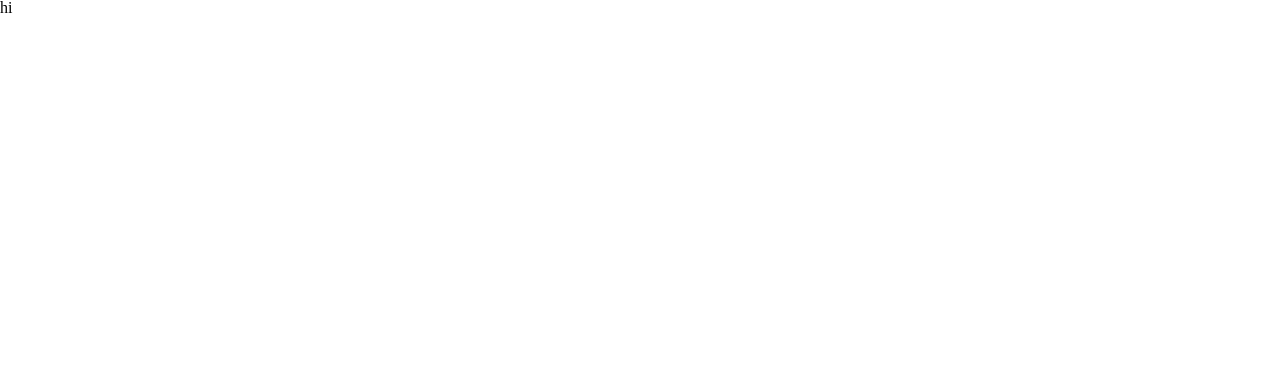
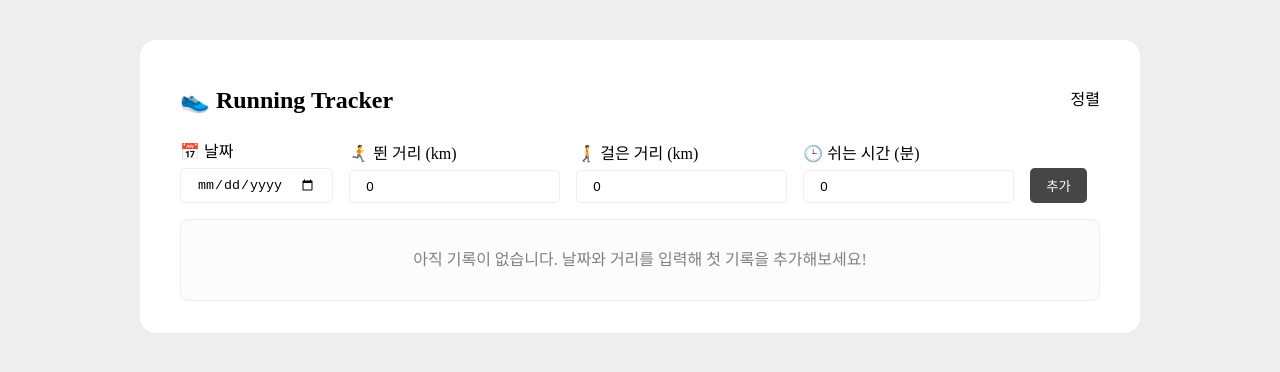
Before and after one commit to maruru301/running-tracker-app, a React (Vite) app: page / in a window 1280 px wide. Shown: the top 372 px of the page. Built offline with nearby package versions, Linux system fonts and the light colour scheme.

Commit message:
feat: 기본 레이아웃 및 입력 폼 구현 #1

```diff
--- a/src/App.css
+++ b/src/App.css
@@ -1 +1,77 @@
 /* App.css */
+.running-tracker-box {
+    max-width: 1000px;
+    margin: 40px auto;
+    background-color: white;
+    padding: 2rem 2.5rem;
+    border-radius: 1rem;
+}
+
+/* RecordHeader */
+.header {
+    display: flex;
+    align-items: center;
+    justify-content: space-between;
+}
+
+.header h1 {
+    font-size: 1.5rem;
+    font-weight: 700;
+    padding: 1rem 0;
+}
+
+/* RecordForm */
+.form {
+    display: flex;
+    gap: 1rem;
+    align-items: flex-end;
+    padding: 1rem 0;
+
+    font-weight: 500;
+}
+
+.form label {
+    display: flex;
+    flex-direction: column;
+    gap: 0.5rem;
+}
+
+.form input {
+    padding: 0.5rem 1rem;
+    border: 1.5px solid #eee;
+    border-radius: 0.3rem;
+}
+
+.form input:focus {
+    background-color: #fcfcfc;
+}
+
+.form button {
+    padding: 0.5rem 1rem;
+    background-color: #464646;
+    color: white;
+    border: none;
+    border-radius: 0.3rem;
+    cursor: pointer;
+    font-weight: 500;
+}
+
+.form button:hover {
+    background-color: #000000;
+}
+
+/* RecordList */
+.record-list {
+    background-color: #fcfcfc;
+    padding: 2rem 1.5rem;
+    border: 1.5px solid #eee;
+    border-radius: 0.5rem;
+
+    display: flex;
+    align-items: center;
+    justify-content: center;
+}
+
+.record-list .empty-message {
+    color: #808080;
+}
--- a/src/App.jsx
+++ b/src/App.jsx
@@ -1,7 +1,15 @@
 import './App.css';
 
+import RecordForm from './RecordForm';
+import RecordHeader from './RecordHeader';
+
 function App() {
-    return <div>hi</div>;
+    return (
+        <div className="running-tracker-box">
+            <RecordHeader />
+            <RecordForm />
+        </div>
+    );
 }
 
 export default App;
--- /dev/null
+++ b/src/RecordForm.jsx
@@ -0,0 +1,80 @@
+import RecordList from './RecordList';
+import { useState } from 'react';
+
+const Input = ({ type, id, name, label, value, onChange, step }) => {
+    return (
+        <label htmlFor={id}>
+            <span>{label}</span>
+            <input type={type} id={id} name={name} value={value} onChange={onChange} min={0} step={step} required />
+        </label>
+    );
+};
+
+const initRecord = {
+    date: '',
+    running: 0,
+    walking: 0,
+    rest: 0,
+};
+
+const RecordForm = () => {
+    const [record, setRecord] = useState(initRecord);
+    const [recordList, setRecordList] = useState([]);
+
+    const onChange = (e) => {
+        // console.log(e.target);
+        const { name, value, type } = e.target;
+
+        // type이 number면 문자열을 숫자로 변환하여 앞 0 제거
+        setRecord({ ...record, [name]: type === 'number' ? Number(value) : value });
+    };
+
+    const onSubmit = (e) => {
+        e.preventDefault(); // 새로고침 방지
+
+        console.log(record);
+
+        setRecordList([...recordList, record]);
+        setRecord(initRecord);
+    };
+
+    return (
+        <>
+            <form className="form" onSubmit={onSubmit}>
+                <Input type="date" id="date" name="date" label="📅 날짜" value={record.date} onChange={onChange} />
+                <Input
+                    type="number"
+                    id="running"
+                    name="running"
+                    label="🏃‍➡️ 뛴 거리 (km)"
+                    value={record.running}
+                    onChange={onChange}
+                    step={0.1}
+                />
+                <Input
+                    type="number"
+                    id="walking"
+                    name="walking"
+                    label="🚶‍➡️ 걸은 거리 (km)"
+                    value={record.walking}
+                    onChange={onChange}
+                    step={0.1}
+                />
+                <Input
+                    type="number"
+                    id="rest"
+                    name="rest"
+                    label="🕒 쉬는 시간 (분)"
+                    value={record.rest}
+                    onChange={onChange}
+                />
+
+                <button type="submit">추가</button>
+            </form>
+
+            <RecordList recordList={recordList} />
+        </>
+    );
+};
+
+export default RecordForm;
--- /dev/null
+++ b/src/RecordHeader.jsx
@@ -0,0 +1,11 @@
+const RecordHeader = () => {
+    return (
+        <header className="header">
+            <h1>👟 Running Tracker</h1>
+
+            <div>정렬</div>
+        </header>
+    );
+};
+
+export default RecordHeader;
--- /dev/null
+++ b/src/RecordItem.jsx
@@ -0,0 +1,11 @@
+const RecordItem = ({ record }) => {
+    const { date, running, walking, rest } = record;
+
+    return (
+        <li>
+            {date} | {running}km | {walking}km | {rest}분
+        </li>
+    );
+};
+
+export default RecordItem;
--- /dev/null
+++ b/src/RecordList.jsx
@@ -0,0 +1,19 @@
+import RecordItem from './RecordItem';
+
+const RecordList = ({ recordList }) => {
+    return (
+        <div className="record-list">
+            {recordList.length === 0 ? (
+                <div className="empty-message">아직 기록이 없습니다. 날짜와 거리를 입력해 첫 기록을 추가해보세요!</div>
+            ) : (
+                <ul>
+                    {recordList.map((record, index) => (
+                        <RecordItem key={index} record={record} />
+                    ))}
+                </ul>
+            )}
+        </div>
+    );
+};
+
+export default RecordList;
--- a/src/index.css
+++ b/src/index.css
@@ -108,6 +108,7 @@ section {
 }
 body {
     line-height: 1;
+    background-color: #eee;
 }
 ol,
 ul {
```
